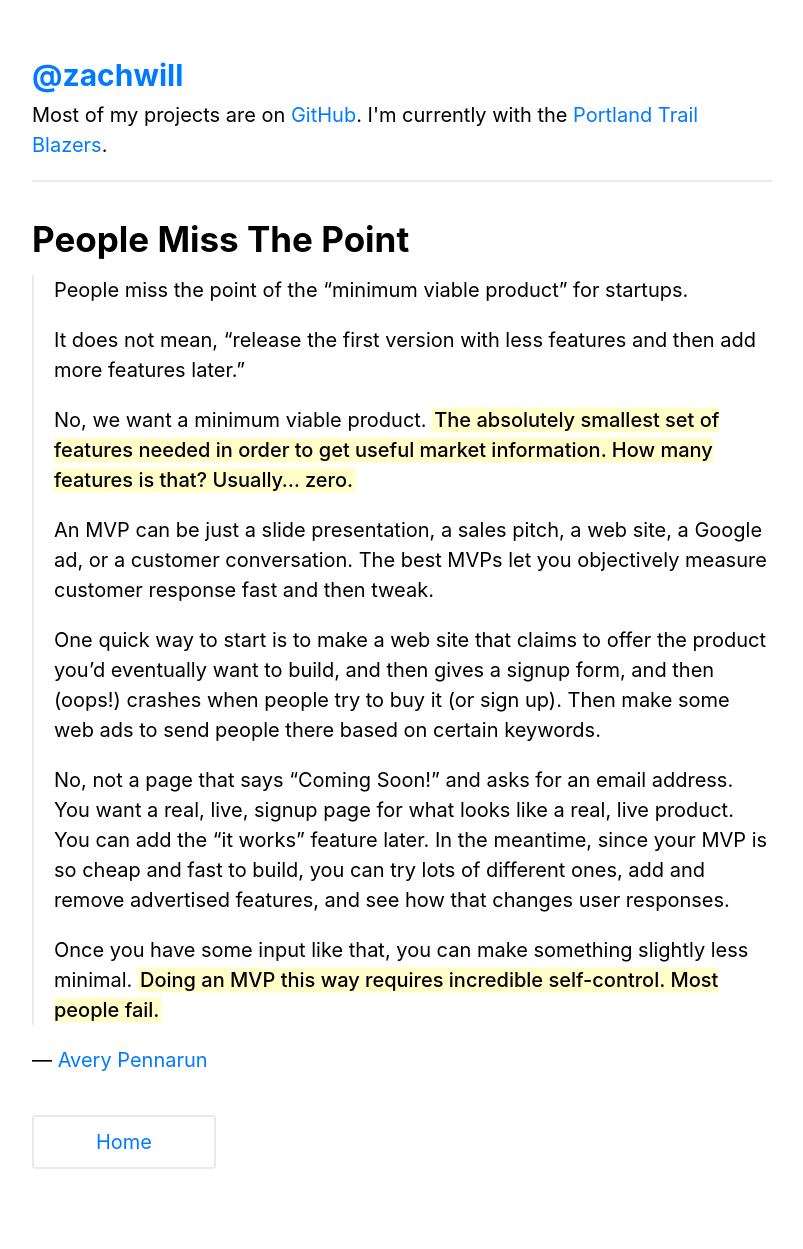
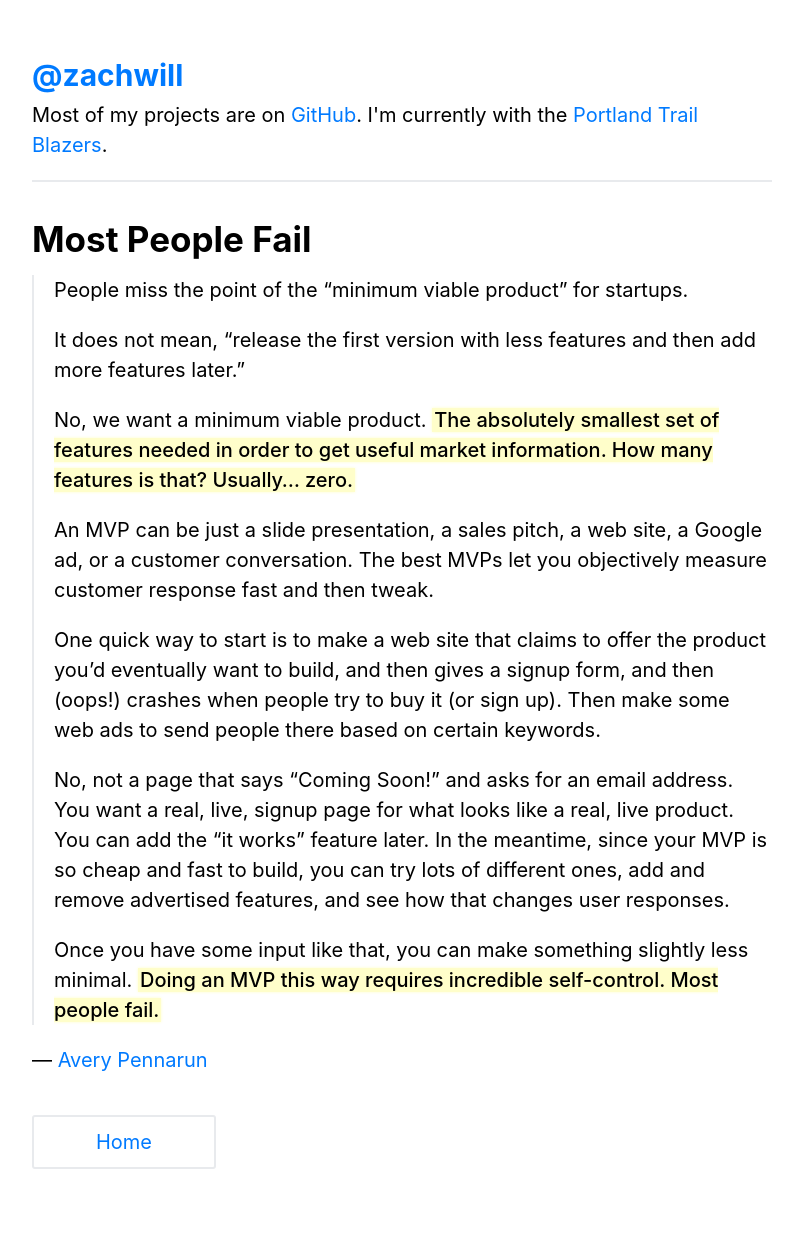
Before and after one commit to zachwill/blog, a Jekyll site: the page built from _posts/2020-02-20-most-people-fail.md, in a window 1280 px wide. Shown: the whole page, without its empty margins (238-1041 px from the left). Built offline with Jekyll 4.4.1, drawn with Linux system fonts in a browser that asks for light colours.

Commit message:
Update quote title

```diff
--- a/_posts/2020-02-20-most-people-fail.md
+++ b/_posts/2020-02-20-most-people-fail.md
@@ -1,7 +1,7 @@
 ---
 layout    : post
-title     : People Miss The Point
-permalink : /people-miss-the-point/
+title     : Most People Fail
+permalink : /most-people-fail/
 ---
 
 > People miss the point of the "minimum viable product" for startups.
```
